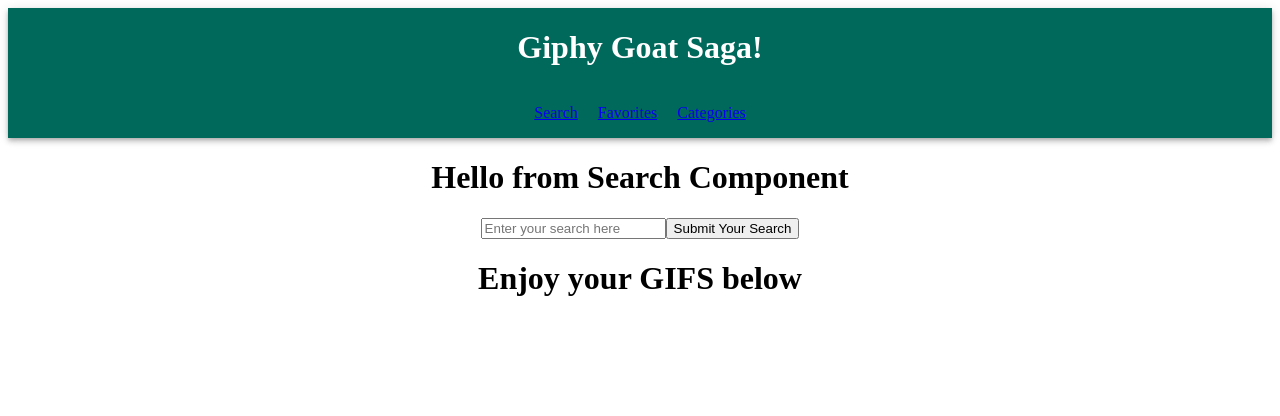
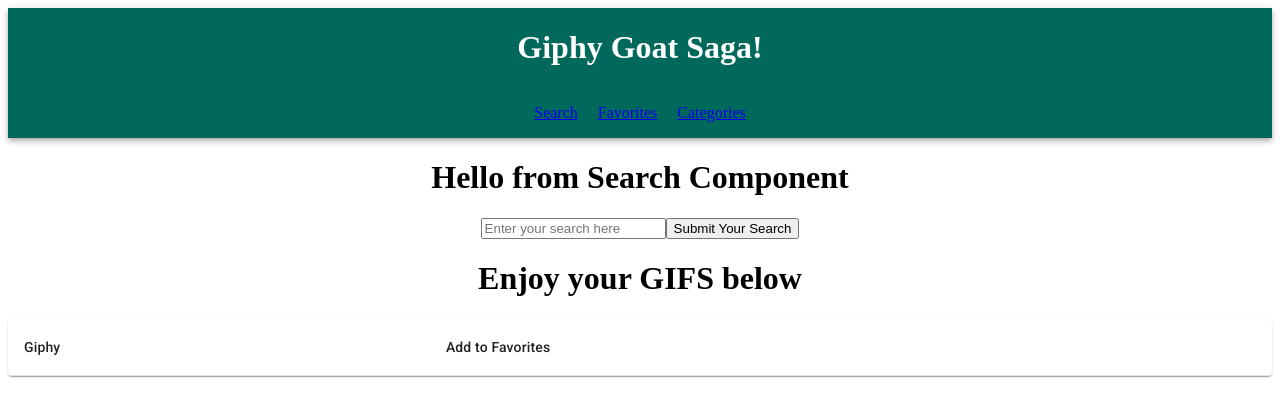
Before and after one commit to aholdahl/group-giphy-saga-goatgun, a React (Create React App) app: page / in a window 1280 px wide. Shown: the top 416 px of the page. Built offline with nearby package versions, Linux system fonts and the light colour scheme.

Commit message:
converted search results from list to table

```diff
--- a/src/components/Search/Search.jsx
+++ b/src/components/Search/Search.jsx
@@ -1,5 +1,11 @@
 import React, { Component } from 'react';
 import {connect} from 'react-redux';
+import Table from '@material-ui/core/Table';
+import TableBody from '@material-ui/core/TableBody';
+import TableCell from '@material-ui/core/TableCell';
+import TableHead from '@material-ui/core/TableHead';
+import TableRow from '@material-ui/core/TableRow';
+import Paper from '@material-ui/core/Paper';
 
 class Search extends Component{
 
@@ -35,8 +41,8 @@
     })
 }
 
+
 render(){
-
     return (
       <div>
         <h1>Hello from Search Component</h1>
@@ -50,18 +56,28 @@
           <button type="submit">Submit Your Search</button>
         </form>
         <h1>Enjoy your GIFS below</h1>
-        <ul>
+        <Paper>
+          <Table id="searchTable">
+            <TableHead>
+              <TableRow>
+                <TableCell>Giphy</TableCell>
+                <TableCell>Add to Favorites</TableCell>
+              </TableRow>
+            </TableHead>
+            <TableBody>
           {this.props.reduxStore.searchList !== '' &&
             this.props.reduxStore.searchList.data.map(gif => {
               return (
-                <li key={gif.id}>
+                <TableRow key={gif.id}>
                   {" "}
-                  <img src={gif.images.downsized_medium.url} alt="gif" />{" "}
-                  <button onClick = {()=>this.handleFavorite(gif.images.downsized_medium.url)}>I LOVE IT</button>
-                </li>
+                  <TableCell><img src={gif.images.downsized_medium.url} alt="gif" />{" "}</TableCell>
+                  <TableCell><button onClick={() => this.handleFavorite(gif.images.downsized_medium.url)}>I LOVE IT</button></TableCell>
+                </TableRow>
               );
             })}
-        </ul>
+            </TableBody>
+          </Table>
+        </Paper>
       </div>
     );
 
```
